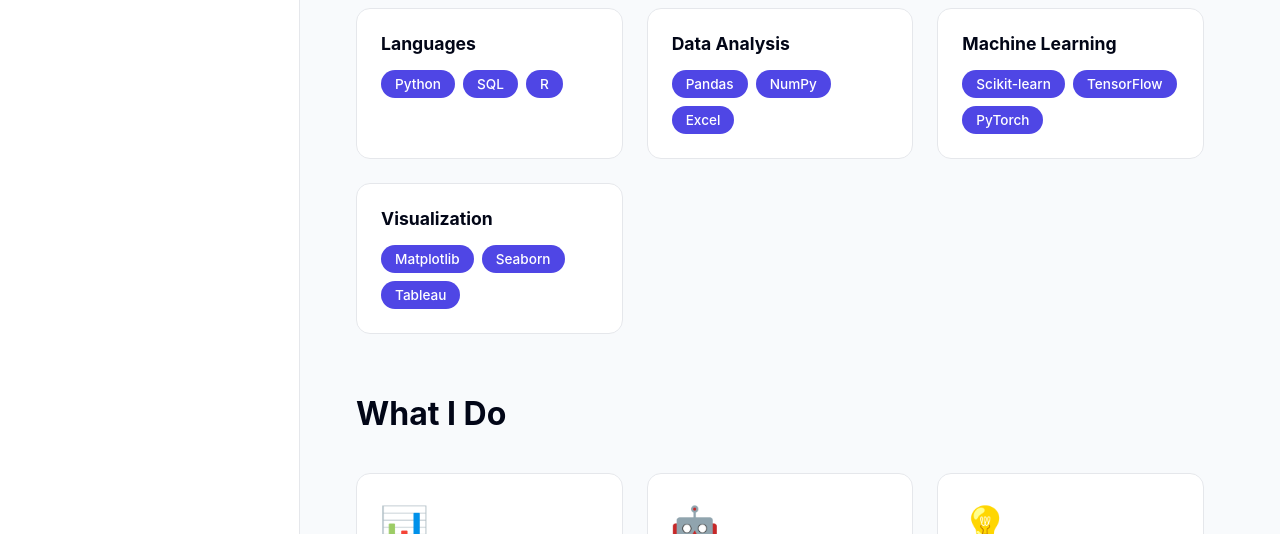
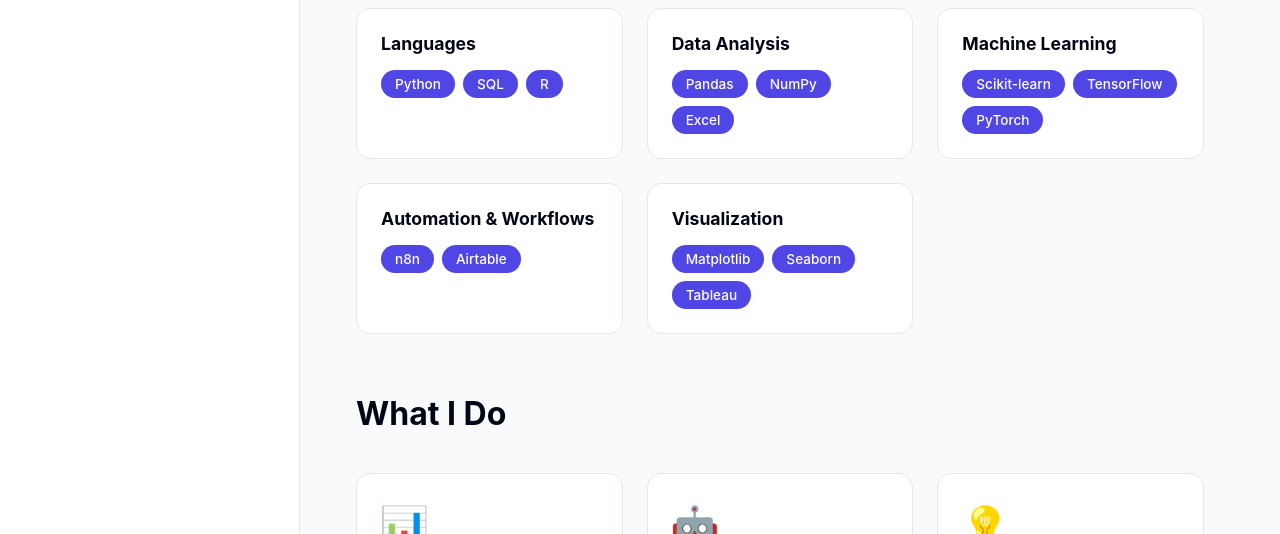
Before and after one commit to ugochukwu11-glitch/ugochukwu11-glitch.github.io, a plain HTML site: page index.html in a window 1280 px wide. Shown: the part 693-1227 px from the top of the page. Drawn offline with Linux system fonts and the light colour scheme.

Commit message:
Update index.html

```diff
--- a/index.html
+++ b/index.html
@@ -1437,6 +1437,16 @@ p { line-height: 1.6; }
           </div>
         </div>
         <div class="skill-category">
+          <h3>Automation & Workflows</h3>
+          <div class="skill-tags">
+            <span class="skill-tag">n8n</span>
+            <span class="skill-tag">Airtable</span>
+          </div>
+        </div>
+
+
+
+        <div class="skill-category">
           <h3>Visualization</h3>
           <div class="skill-tags">
             <span class="skill-tag">Matplotlib</span>
```
